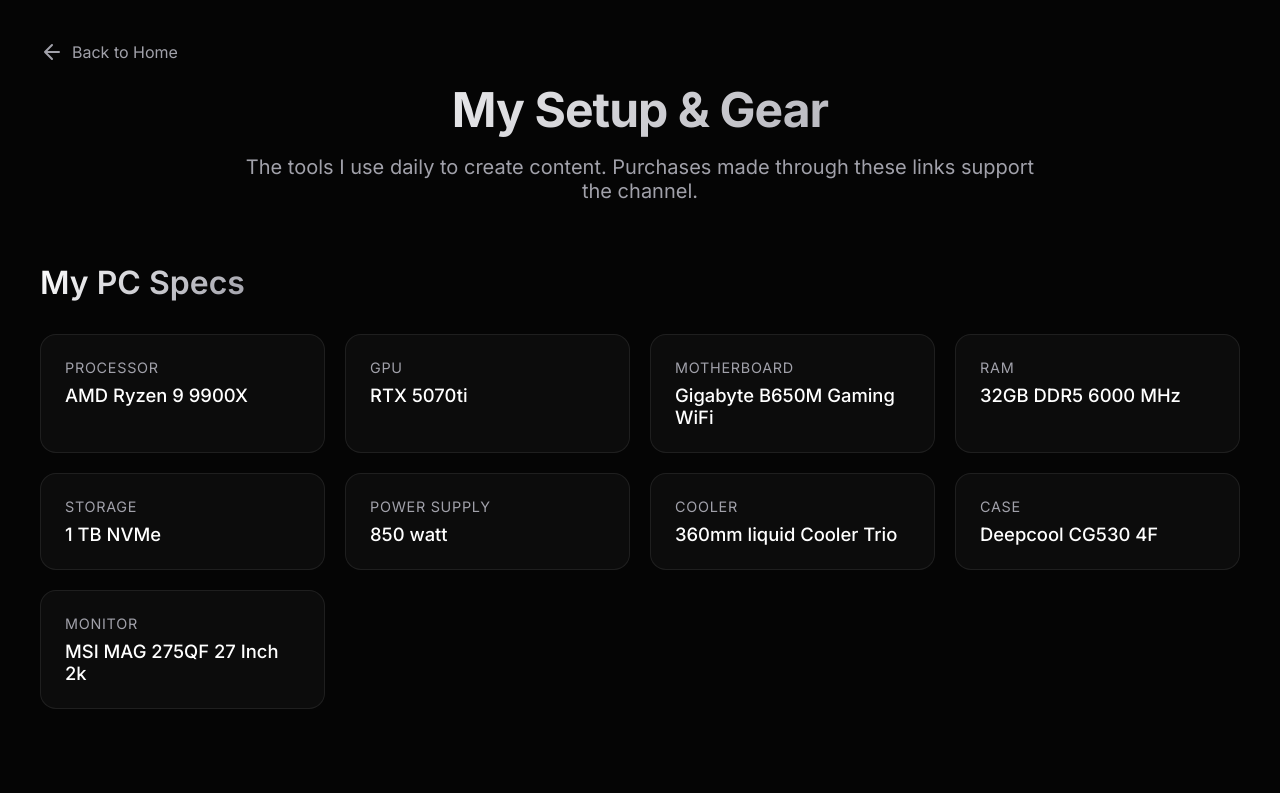
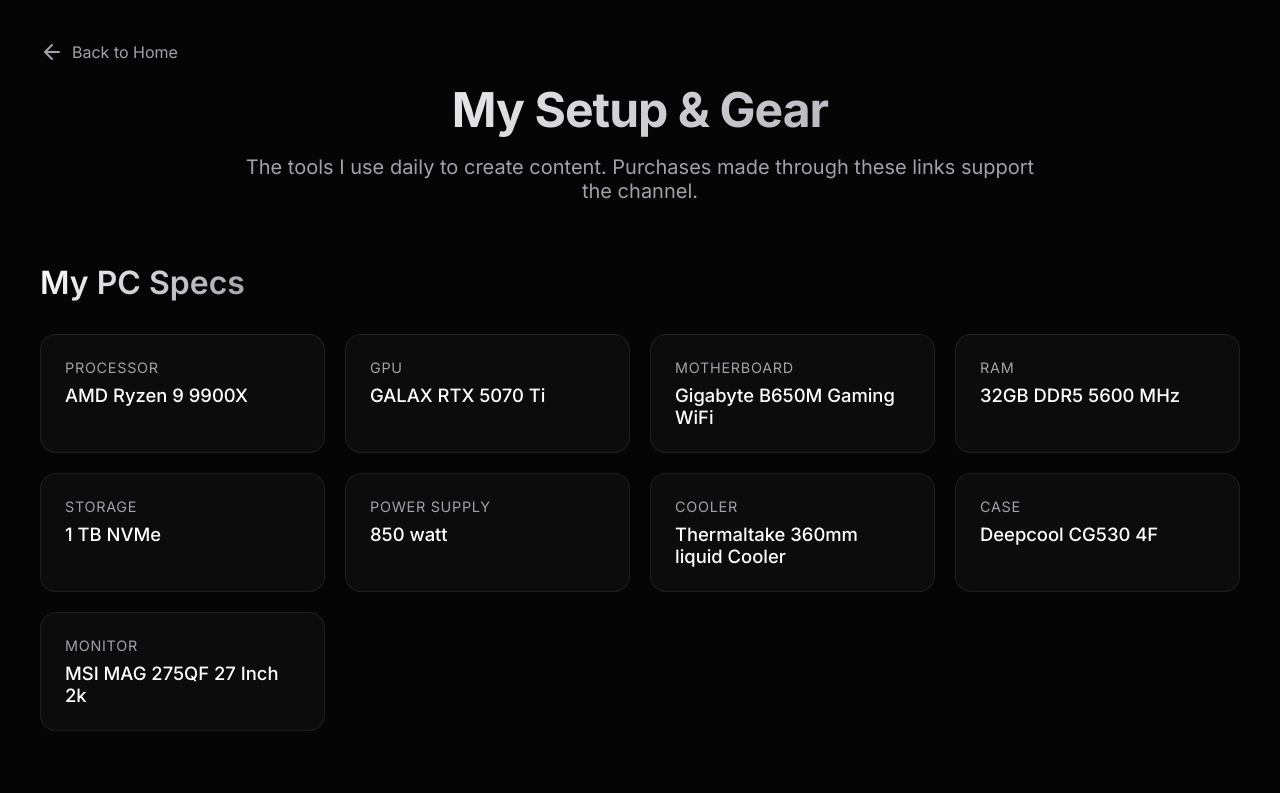
Before and after one commit to shubhankarsahu09/Creator, a Next.js app: page /gear in a window 1280 px wide. Shown: the top 793 px of the page. Built offline with nearby package versions, Linux system fonts and the light colour scheme.

Commit message:
Update PC specs components details (GALAX, Thermaltake, etc)

```diff
--- a/src/app/gear/page.tsx
+++ b/src/app/gear/page.tsx
@@ -39,7 +39,7 @@
   },
   {
     label: "GPU",
-    value: "RTX 5070ti",
+    value: "GALAX RTX 5070 Ti",
     desc: "The ultimate graphics card for blazing fast renders and maxed-out gaming frames.",
     image: "https://images.unsplash.com/photo-1624701928517-44c8ac49d93c?q=80&w=800&auto=format&fit=crop"
   },
@@ -51,7 +51,7 @@
   },
   {
     label: "RAM",
-    value: "32GB DDR5 6000 MHz",
+    value: "32GB DDR5 5600 MHz",
     desc: "Lightning-fast DDR5 memory ensures no bottlenecking during heavy multi-tasking.",
     image: "https://images.unsplash.com/photo-1562976540-1502f7e023db?q=80&w=800&auto=format&fit=crop"
   },
@@ -69,7 +69,7 @@
   },
   {
     label: "Cooler",
-    value: "360mm liquid Cooler Trio",
+    value: "Thermaltake 360mm liquid Cooler",
     desc: "Keeps the processor chilling even during the most demanding tasks.",
     image: "https://images.unsplash.com/photo-1605335198083-d51dce7d1dff?q=80&w=800&auto=format&fit=crop"
   },
```
